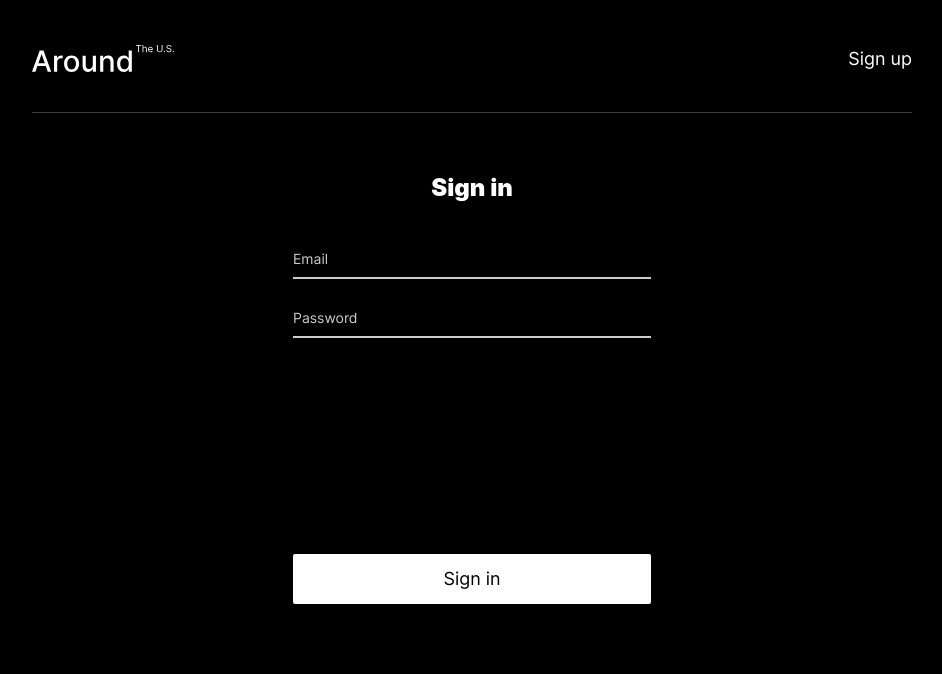
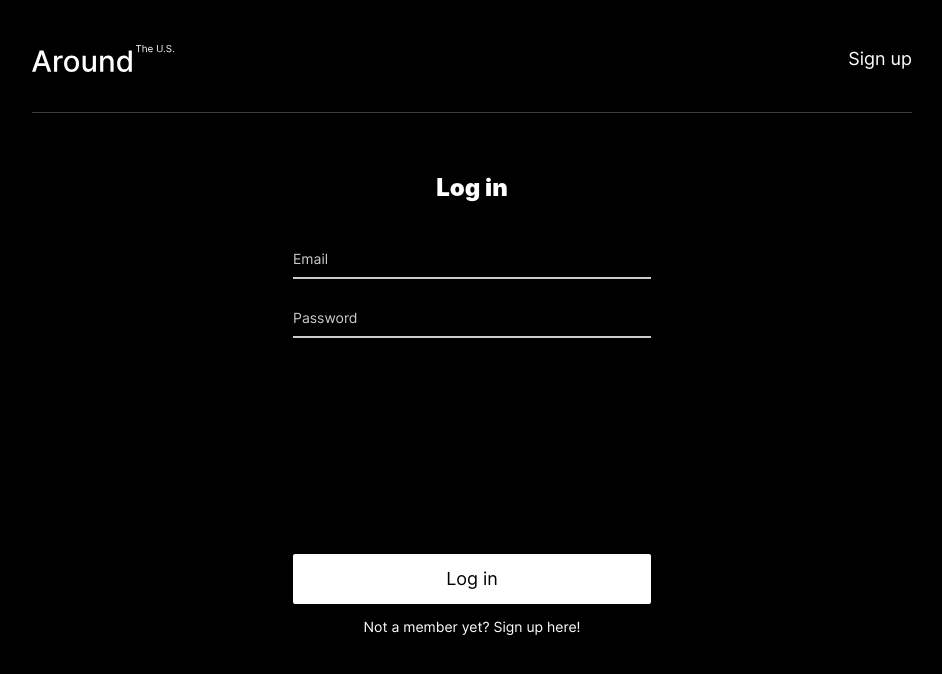
Before and after one commit to naumch1k/react-mesto-auth, a React (Create React App) app: page /sign-in in a window 1280 px wide. Shown: the top 674 px of the page, without its empty margins (168-1110 px from the left). Built offline with nearby package versions, Linux system fonts and the light colour scheme; no server answers; a web font is replaced by a local one.

Commit message:
feat: add sign up page link to login form

```diff
--- a/src/components/Header.js
+++ b/src/components/Header.js
@@ -20,7 +20,7 @@
           {location.pathname === '/sign-up' &&
             (
               <Link className="header__navlink" to="/sign-in">
-                Sign in
+                Log in
               </Link>
             )
           }
--- a/src/components/Login.js
+++ b/src/components/Login.js
@@ -1,4 +1,5 @@
 import React, { useState } from 'react';
+import { Link } from 'react-router-dom';
 
 function Login({ onLogin }) {
   const [email, setEmail] = useState('');
@@ -23,7 +24,7 @@
 
   return(
     <form onSubmit={handleSubmit} className="form form_theme_dark" name="login-form">
-      <h2 className="form__heading form__heading_theme_dark">Sign in</h2>
+      <h2 className="form__heading form__heading_theme_dark">Log in</h2>
       <fieldset className="form__items form__items_theme_dark">
         <input
           className="form__item form__item_theme_dark form__item_el_email"
@@ -48,7 +49,11 @@
         />
         <p className="form__error" id="password-error"></p>
       </fieldset>
-      <button className="form__submit-btn form__submit-btn_theme_dark" type="submit">Sign in</button>
+      <button className="form__submit-btn form__submit-btn_theme_dark" type="submit">Log in</button>
+      <p className="form__text">
+        Not a member yet?
+        <Link to="/sign-up" className="form__link"> Sign up here!</Link>
+      </p>
     </form>
   );
 }
--- a/src/components/Register.js
+++ b/src/components/Register.js
@@ -52,7 +52,7 @@
       <button className="form__submit-btn form__submit-btn_theme_dark" type="submit">Sign up</button>
       <p className="form__text">
         Already have an account?
-        <Link to="/sign-in" className="form__link"> Sign in</Link>
+        <Link to="/sign-in" className="form__link"> Log in here!</Link>
       </p>
     </form>
   );
```
